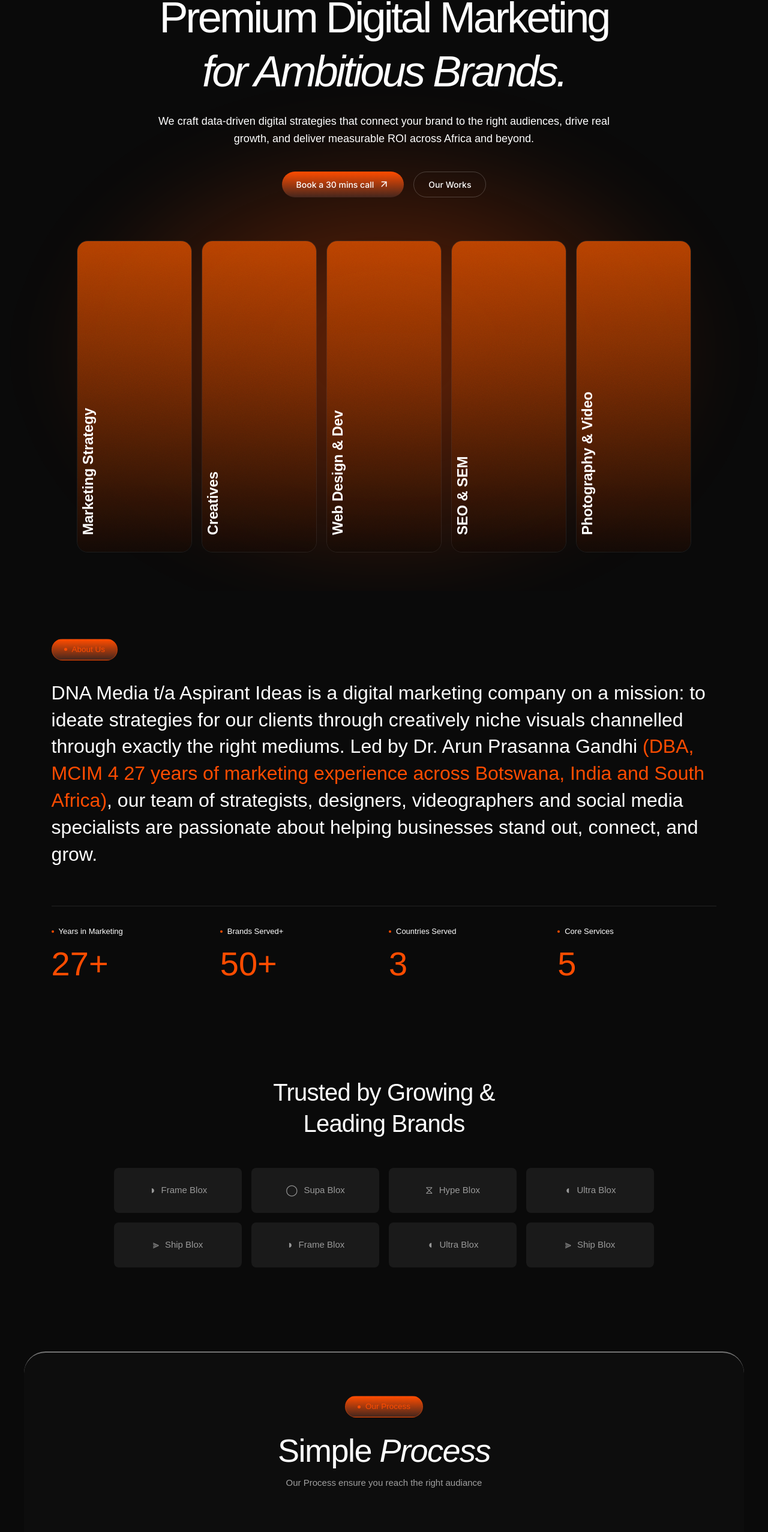
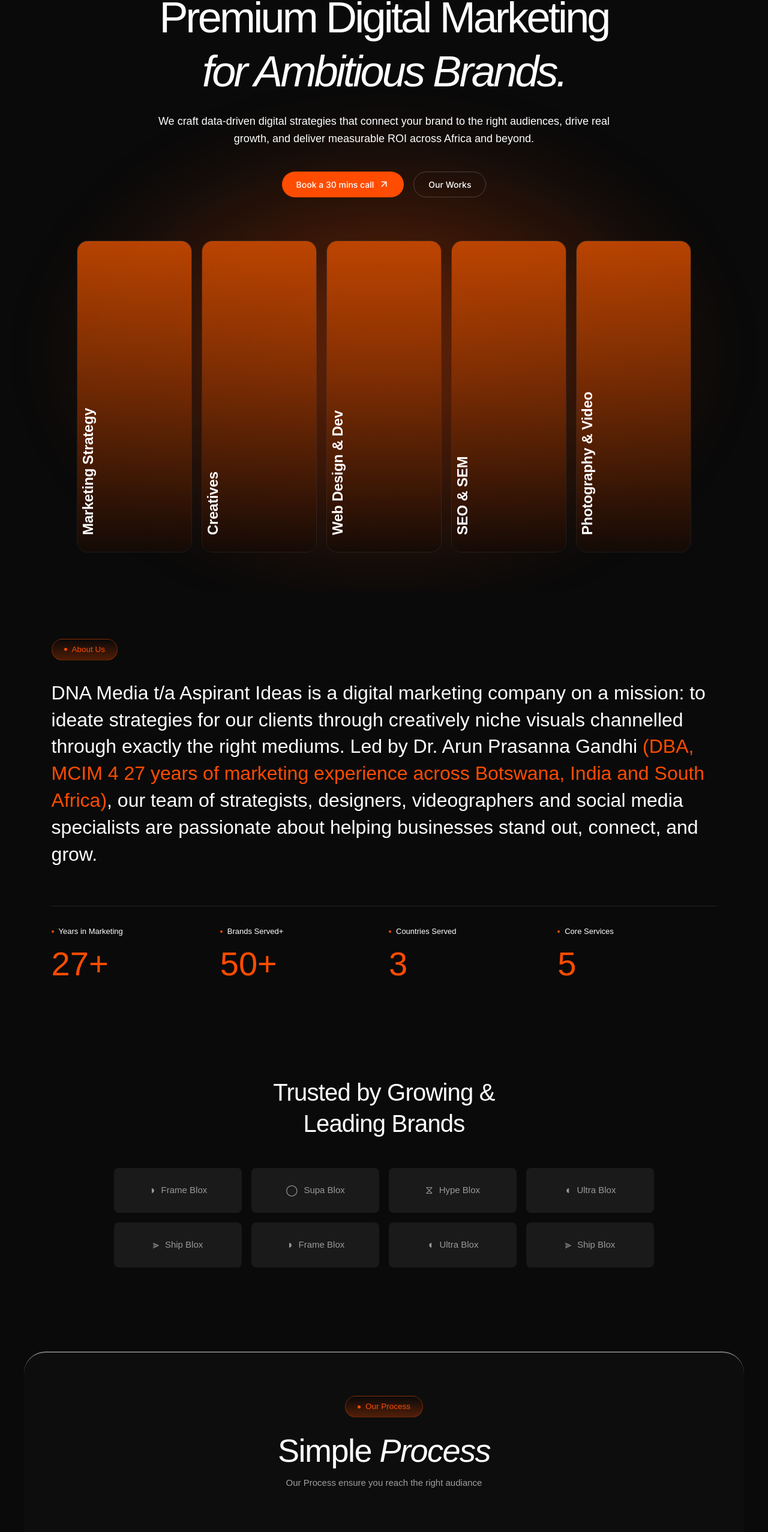
Before and after one commit to purfull/aspirant, a React (Vite) app: page / in a window 1280 px wide. Shown: the part 208-2762 px from the top of the page at 60% size. Built offline with nearby package versions, Linux system fonts and the light colour scheme; a web font is replaced by a local one.

Commit message:
till particals

```diff
--- a/src/components/About/About.scss
+++ b/src/components/About/About.scss
@@ -21,7 +21,8 @@
     align-items: center;
     gap: 8px;
     padding: 7px 20px;
-    background: linear-gradient(180deg, #FF4C00 0%, #45261D 100%);
+    background: linear-gradient(180deg,#0a0a0a 0%, #ff4d0049 100%);
+;
     border: 1px solid rgba(255, 76, 0, 0.35);
     border-radius: 40px;
     font-size: 13.5px;
--- a/src/components/Button/Button.scss
+++ b/src/components/Button/Button.scss
@@ -24,12 +24,12 @@
   }
 
   &-primary {
-    background: linear-gradient(180deg, #FF4C00 0%, #45261D 100%);
+    background: #FF4C00;
     color: #fff;
     box-shadow: none;
 
     &:hover {
-      background: linear-gradient(180deg, lighten(#FF4C00, 5%) 0%, lighten(#45261D, 5%) 100%);
+      background: #ff5e1a;
       box-shadow: none;
     }
   }
--- a/src/components/Header/Header.scss
+++ b/src/components/Header/Header.scss
@@ -211,7 +211,7 @@
       align-items: center;
       justify-content: center;
       gap: 10px;
-      background: linear-gradient(180deg, #FF4C00 0%, #45261D 100%);
+      background: linear-gradient(180deg,#0a0a0a 0%, #ff4d0049 100%);
       color: #ffffff;
       font-size: 16px;
       font-weight: 600;
--- a/src/components/Industries/Industries.scss
+++ b/src/components/Industries/Industries.scss
@@ -28,7 +28,7 @@
     align-items: center;
     gap: 8px;
     padding: 7px 20px;
-    background: linear-gradient(180deg, #FF4C00 0%, #45261D 100%);
+    background: linear-gradient(180deg,#0a0a0a 0%, #ff4d0049 100%);
     border: 1px solid rgba(255, 76, 0, 0.35);
     border-radius: 40px;
     font-size: 13.5px;
@@ -84,13 +84,12 @@
   .industry-card {
     position: relative;
     aspect-ratio: 1 / 1;
-    min-height: 280px;
+    min-height: 200px;
     border-radius: 16px;
     overflow: hidden;
     cursor: pointer;
     background: #111114;
     border: 1px solid rgba(255, 255, 255, 0.08);
-    box-shadow: 0 10px 30px rgba(0, 0, 0, 0.5);
     transition: border-color 0.4s ease, box-shadow 0.4s ease;
 
     .card-media-wrapper {
@@ -148,7 +147,7 @@
       justify-content: center;
       padding: 28px 24px;
       box-sizing: border-box;
-      background: rgba(0, 0, 0, 0.52);
+      background: rgba(240, 240, 240, 0.1);
       backdrop-filter: blur(10px);
       -webkit-backdrop-filter: blur(10px);
       opacity: 0;
--- a/src/components/Process/Process.scss
+++ b/src/components/Process/Process.scss
@@ -39,7 +39,7 @@
     align-items: center;
     gap: 8px;
     padding: 7px 20px;
-    background: linear-gradient(180deg, #FF4C00 0%, #45261D 100%);
+    background: linear-gradient(180deg,#0a0a0a 0%, #ff4d0049 100%);
     border: 1px solid rgba(255, 76, 0, 0.35);
     border-radius: 40px;
     font-size: 13.5px;
--- a/src/components/Testimonials/Testimonials.scss
+++ b/src/components/Testimonials/Testimonials.scss
@@ -28,7 +28,7 @@
     align-items: center;
     gap: 8px;
     padding: 7px 20px;
-    background: linear-gradient(180deg, #FF4C00 0%, #45261D 100%);
+    background: linear-gradient(180deg,#0a0a0a 0%, #ff4d0049 100%);
     border: 1px solid rgba(255, 76, 0, 0.35);
     border-radius: 40px;
     font-size: 13.5px;
--- a/src/components/Works/Works.scss
+++ b/src/components/Works/Works.scss
@@ -24,7 +24,7 @@
     align-items: center;
     gap: 8px;
     padding: 7px 20px;
-    background: linear-gradient(180deg, #FF4C00 0%, #45261D 100%);
+    background: linear-gradient(180deg,#0a0a0a 0%, #ff4d0049 100%);
     border: 1px solid rgba(255, 76, 0, 0.35);
     border-radius: 40px;
     font-size: 13.5px;
```
